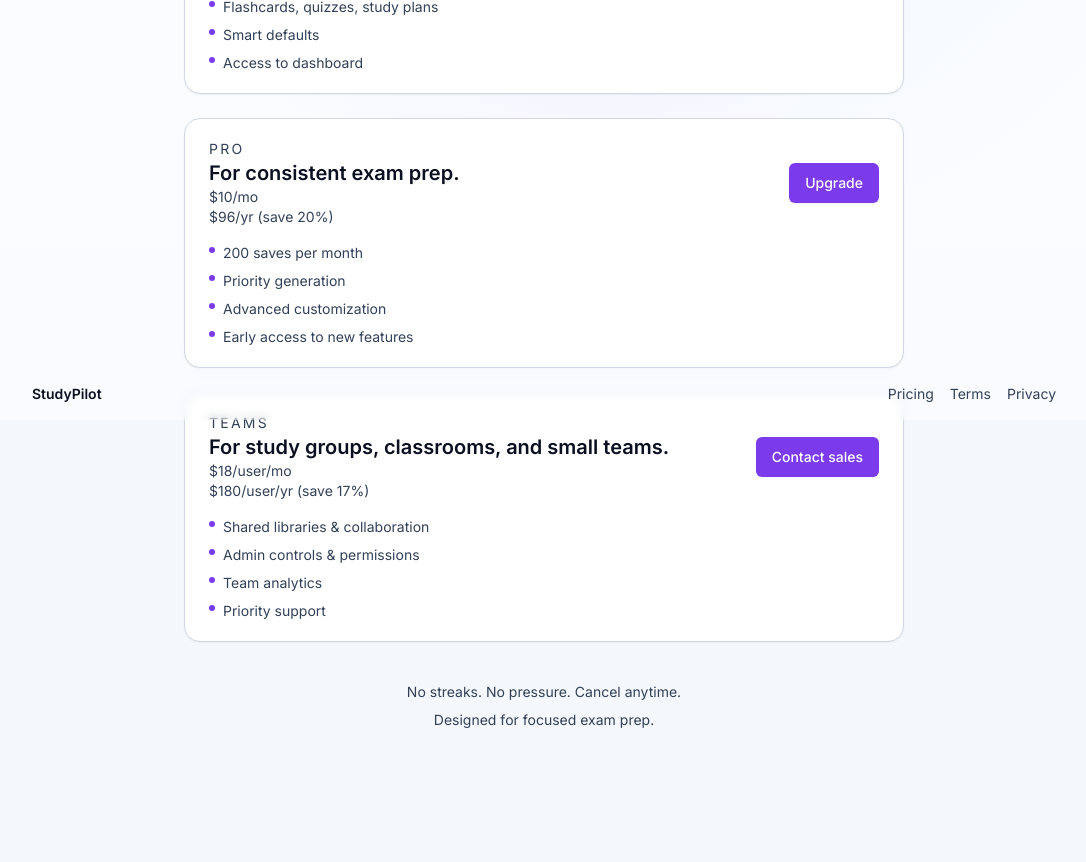
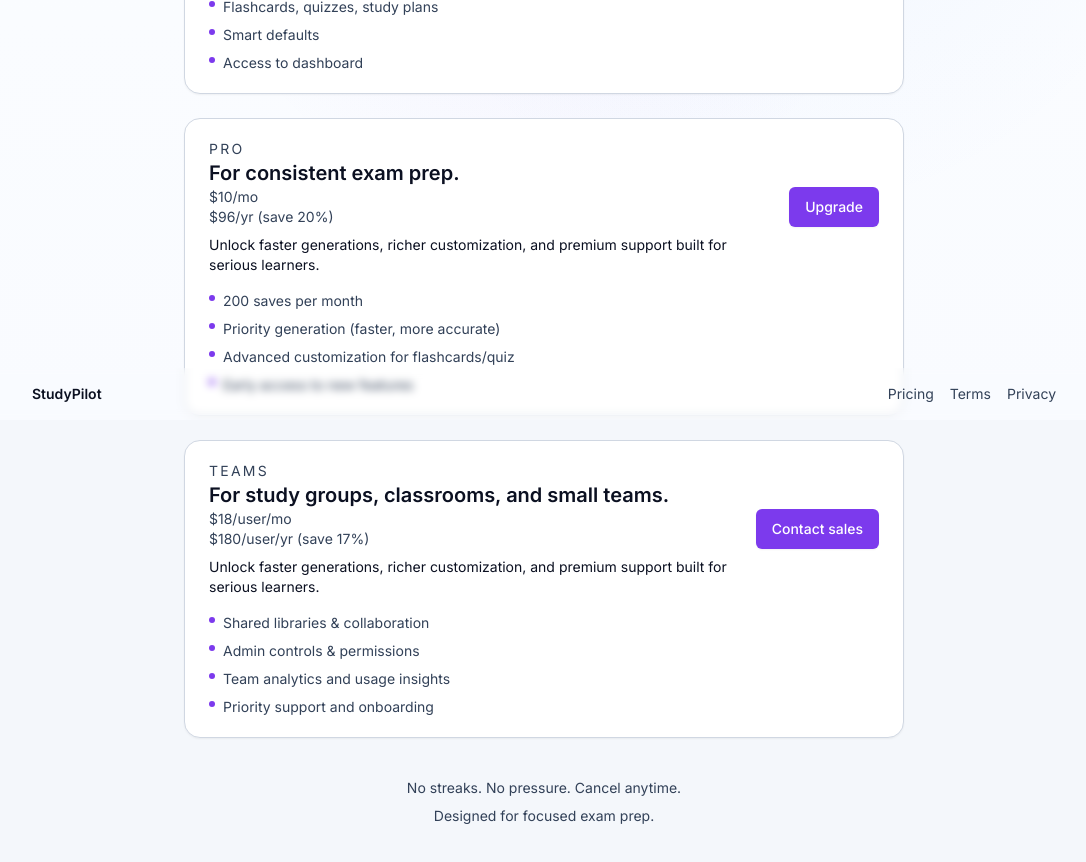
Before and after one commit to sirbxueonline-arch/phsionline-app, a Next.js app: page /pricing in a window 1280 px wide. Shown: the part 380-1242 px from the top of the page, without its empty margins (96-1182 px from the left). Built offline with nearby package versions, Linux system fonts and the light colour scheme; no server answers.

Commit message:
Tighten Pro/Teams messaging and exclusivity

```diff
--- a/app/pricing/page.tsx
+++ b/app/pricing/page.tsx
@@ -16,7 +16,12 @@ const plans = [
     description: "For consistent exam prep.",
     priceMonthly: "$10/mo",
     priceYearly: "$96/yr (save 20%)",
-    features: ["200 saves per month", "Priority generation", "Advanced customization", "Early access to new features"],
+    features: [
+      "200 saves per month",
+      "Priority generation (faster, more accurate)",
+      "Advanced customization for flashcards/quiz",
+      "Early access to new features"
+    ],
     cta: { label: "Upgrade", href: "/pricing/upgrade", variant: "default" }
   },
   {
@@ -27,8 +32,8 @@ const plans = [
     features: [
       "Shared libraries & collaboration",
       "Admin controls & permissions",
-      "Team analytics",
-      "Priority support"
+      "Team analytics and usage insights",
+      "Priority support and onboarding"
     ],
     cta: { label: "Contact sales", href: "/pricing/contact", variant: "default" }
   }
@@ -56,6 +61,11 @@ export default function PricingPage() {
                 <p className="text-xl font-semibold">{plan.description}</p>
                 {plan.priceMonthly && <p className="text-sm text-text-muted">{plan.priceMonthly}</p>}
                 {plan.priceYearly && <p className="text-sm text-text-muted">{plan.priceYearly}</p>}
+                {plan.name !== "Free" && (
+                  <p className="mt-2 text-sm text-text-primary">
+                    Unlock faster generations, richer customization, and premium support built for serious learners.
+                  </p>
+                )}
               </div>
               <Link href={plan.cta.href}>
                 <Button
```
